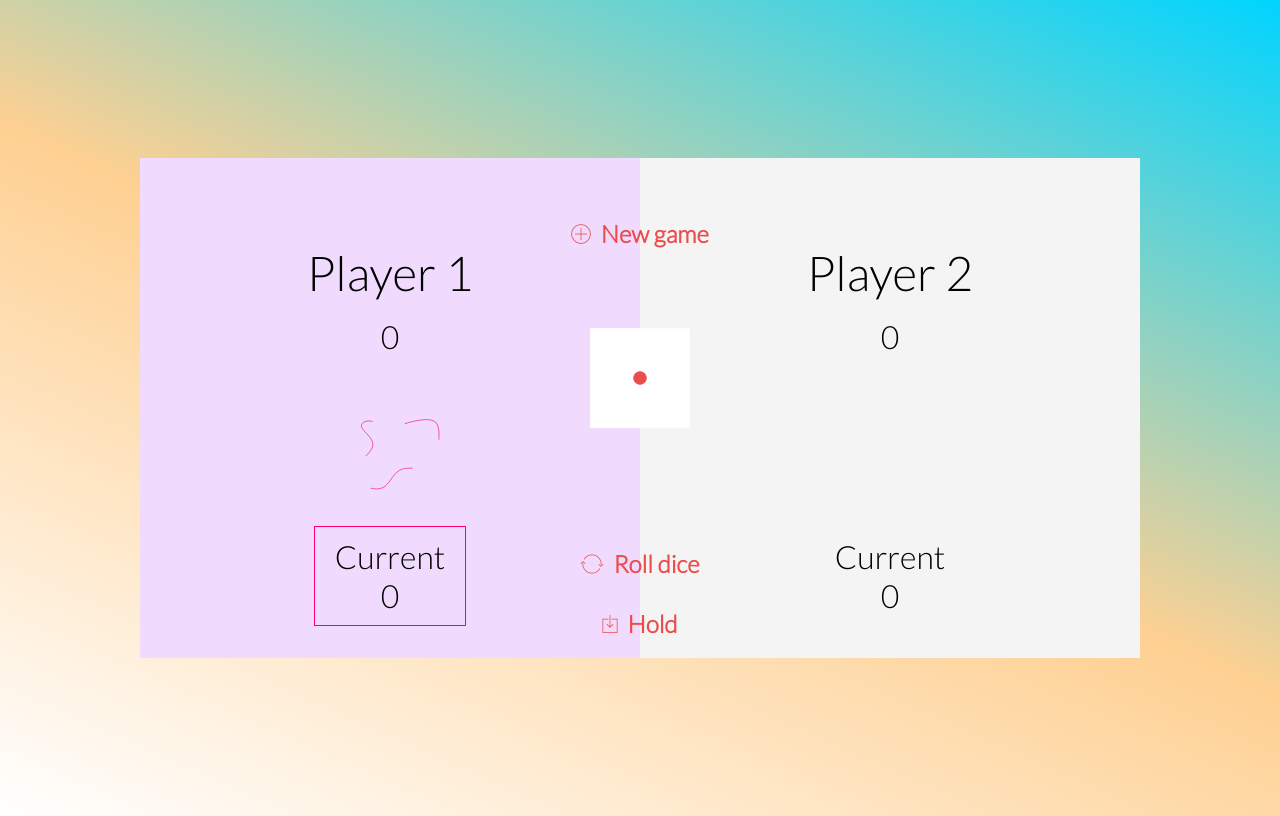
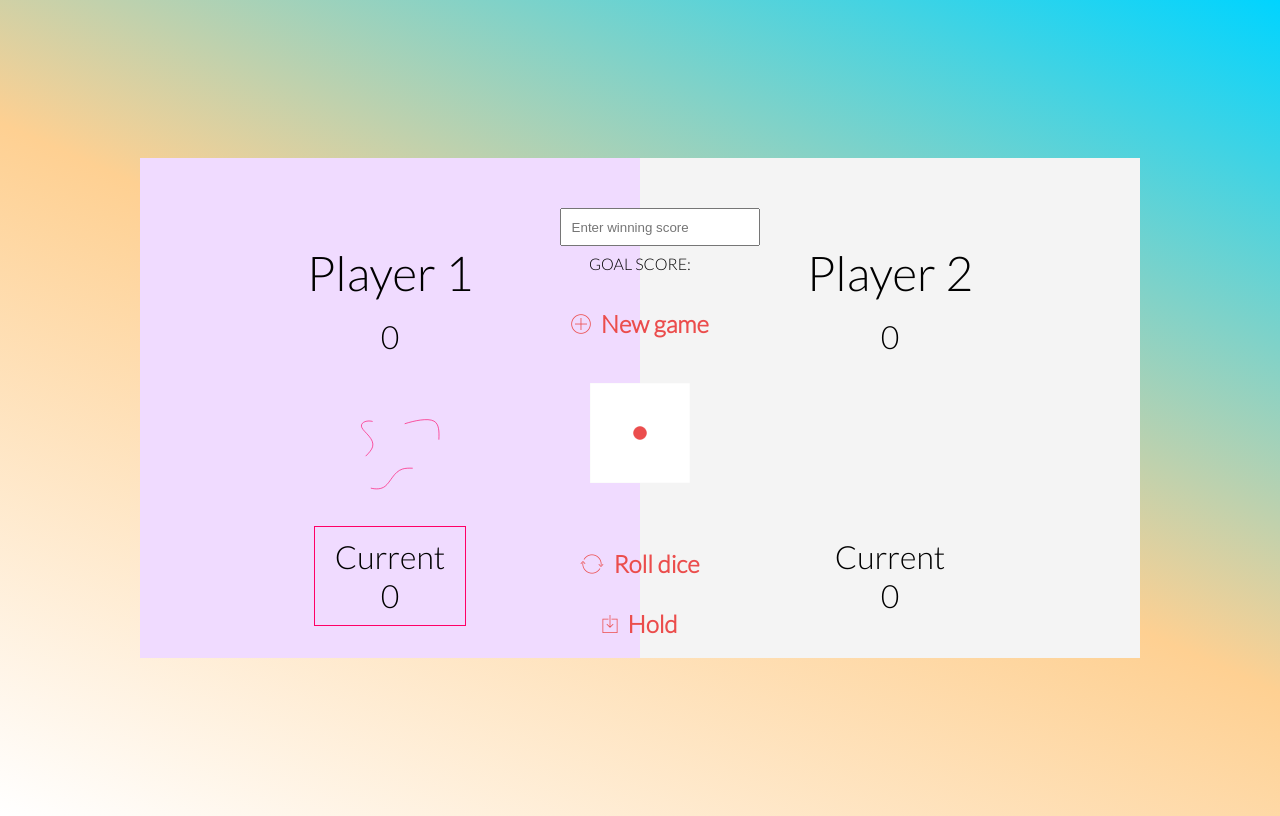
Before and after one commit to georgehperry/pig-game, a plain HTML site: page index.html in a window 1280 px wide. Drawn offline with nearby package versions, Linux system fonts and the light colour scheme.

Commit message:
Add input field for player to choose winning score

```diff
--- a/app.js
+++ b/app.js
@@ -9,6 +9,8 @@ GAME RULES:
 - The first player to reach 100 points on GLOBAL score wins the game
 
 */
+const goalScoreInput = document.getElementsByClassName('goal-score-input')[0];
+let goalScore = 100;
 const newGame = document.getElementsByClassName('btn-new')[0];
 const roll = document.getElementsByClassName('btn-roll')[0];
 const hold = document.getElementsByClassName('btn-hold')[0];
@@ -21,10 +23,17 @@ let currentScoreValue = parseInt(currentScoreHTML.innerHTML);
 
 let dice = document.getElementsByClassName('dice')[0];
 
+goalScoreInput.addEventListener('input', setGoalScore);
 newGame.addEventListener('click', resetGame);
 roll.addEventListener('click', rollDice);
 dice.addEventListener('click', rollDice);
 hold.addEventListener('click', holdHand);
+
+function setGoalScore() {
+  const goalScoreStatement = document.querySelector('.goal-score-container > div > span');
+  goalScoreStatement.innerHTML = goalScoreInput.value;
+  goalScore = goalScoreInput.value;
+}
 
 function resetGame() {
   let scores = document.getElementsByClassName('player-score');
@@ -90,7 +99,7 @@ function holdHand() {
   currentScoreHTML.innerHTML = 0;
   currentScoreValue = 0;
 
-  if (currentPlayerScoreValue > 99) {
+  if (currentPlayerScoreValue > goalScore - 1) {
     document.querySelector('.active .player-name').innerHTML = 'WINNER';
     document.querySelector('.active').classList.add('winner');
   } else {
--- a/index.html
+++ b/index.html
@@ -37,6 +37,11 @@
             </div>
           </div>
 
+            <div class='goal-score-container'>
+              <input class='goal-score-input' type='number' placeholder='Enter winning score'>
+              <div>Goal score: <span></span></div>
+            </div>
+
             <button class='btn-new'><i class='ion-ios-plus-outline'></i>New game</button>
             <button class='btn-roll'><i class='ion-ios-loop'></i>Roll dice</button>
             <button class='btn-hold'><i class='ion-ios-download-outline'></i>Hold</button>
--- a/style.scss
+++ b/style.scss
@@ -77,6 +77,28 @@ button {
     padding-right: 10px;
   }
 }
+.goal-score-container {
+  width: 160px;
+  position: absolute;
+  top: 10%;
+  left: 50%;
+  transition: transform 500ms;
+  transform-origin: left;
+  transform: translate(-50%);
+
+  .goal-score-input {
+    padding: 0.6rem;
+    margin-bottom: 0.5rem;
+
+    &:focus {
+      outline-color: #EFDCFE;
+    }
+  }
+  > div {
+    text-transform: uppercase;
+    text-align: center;
+  }
+}
 .dice, button {
   position: absolute;
   left: 50%;
@@ -93,11 +115,11 @@ button {
   }
 }
 .dice {
-  top: 34%;
+  top: 45%;
   width: 100px;
 }
 .btn-new {
-  top: 12%;
+  top: 30%;
 }
 .btn-hold {
   top: 90%;
```
Also changed, not shown: style.css.
